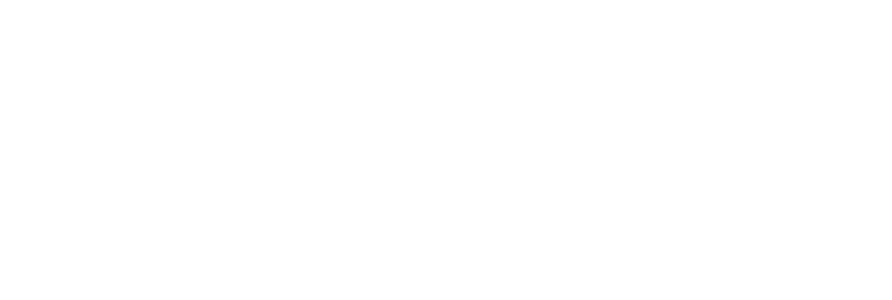
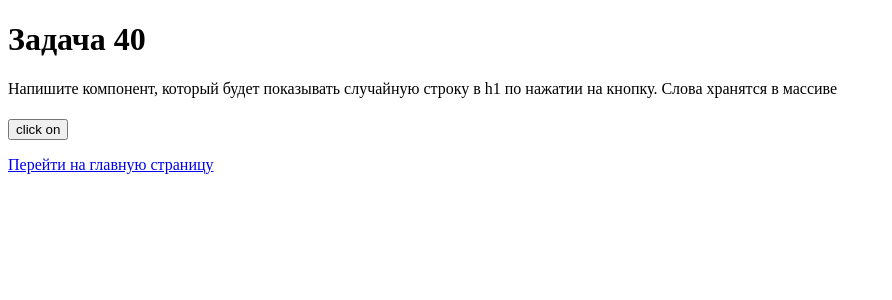
Before and after one commit to ArinaBogan/react-tasks, a React (Create React App) app in the folder react-tasks/: page /task40 in a window 1280 px wide. Before the commit this address had no page. Shown: the top 300 px of the page, without its empty margins (0-892 px from the left). Built offline with nearby package versions, Linux system fonts and the light colour scheme.

Commit message:
added react_tasks

```diff
--- a/react-tasks/src/App.js
+++ b/react-tasks/src/App.js
@@ -34,6 +34,7 @@
 import Task37 from './Page/Task37/Task37';
 import Task38 from './Page/Task38/Task38';
 import Task39 from './Page/Task39/Task39';
+import Task40 from './Page/Task40/Task40';
 
 function App() {
   return (
@@ -74,6 +75,7 @@
         <Route path='/task37' element={<Task37></Task37>}></Route>
         <Route path='/task38' element={<Task38></Task38>}></Route>
         <Route path='/task39' element={<Task39></Task39>}></Route>
+        <Route path='/task40' element={<Task40></Task40>}></Route>
 
       </Routes>
     </>
--- a/react-tasks/src/Page/Home/Home.js
+++ b/react-tasks/src/Page/Home/Home.js
@@ -37,6 +37,7 @@
         <p><Link to='/task37'>Задача 37</Link> </p>
         <p><Link to='/task38'>Задача 38</Link> </p>
         <p><Link to='/task39'>Задача 39</Link> </p>
+        <p><Link to='/task40'>Задача 40</Link> </p>
 
     </>);
 }
--- /dev/null
+++ b/react-tasks/src/Page/Task40/Task40.js
@@ -0,0 +1,24 @@
+import { Link } from 'react-router-dom';
+import { useState } from 'react';
+
+function Task40() {
+    const [val, setVal] = useState([]);
+    const arr = ['one', 'two', 'three', 'four', 'five'];
+
+    const showVal = () => {
+        setVal(arr[Math.floor(Math.random() * 5)]);
+    }
+
+    return (
+        <>
+            <h1>Задача 40</h1>
+            <p>Напишите компонент, который будет показывать случайную строку в h1 по нажатии на кнопку.
+                Слова хранятся в массиве</p>
+
+            <h1>{val}</h1>
+            <button onClick={showVal}>click on</button>
+            <p><Link to='/'>Перейти на главную страницу</Link></p>
+        </>);
+}
+
+export default Task40;
```
